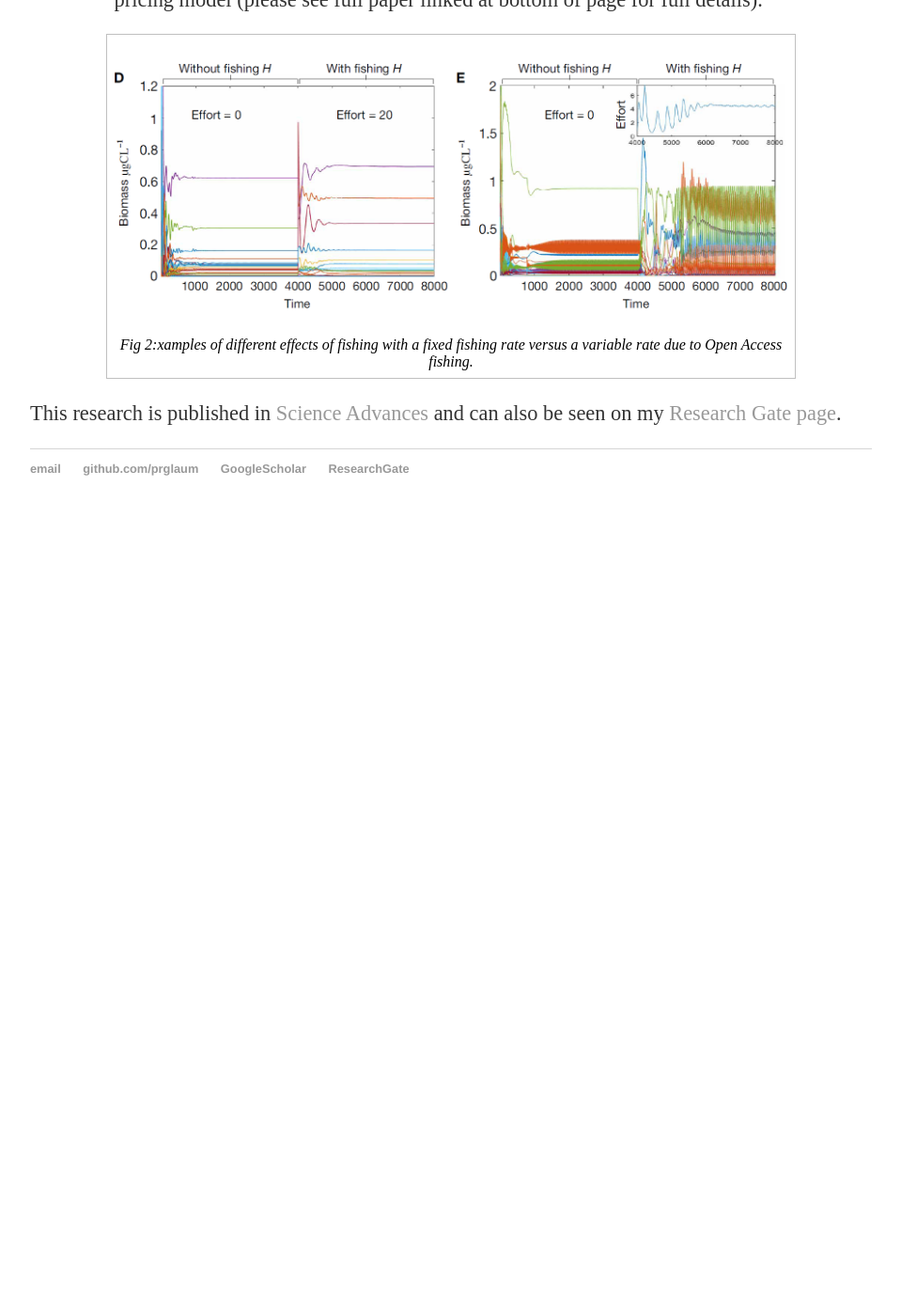
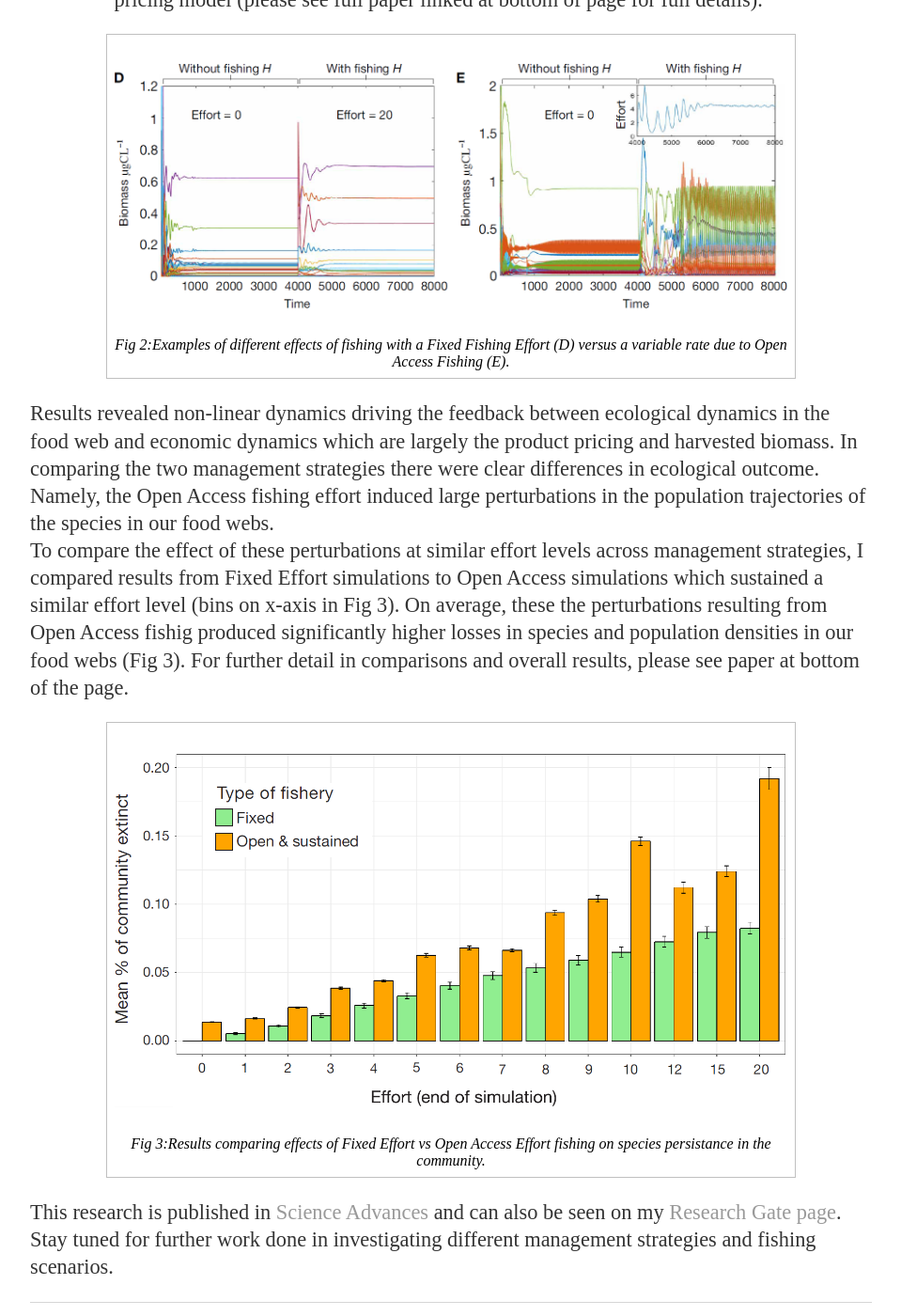
Before and after one commit to prglaum/prglaum.github.io, a Jekyll site: the page built from research/fisheries/index.html, in a window 1280 px wide and 1400 px high, scrolled down 2028 px. Shown: the whole window at 94% size, without its empty margins (160-1119 px from the left). Built offline with Jekyll 4.4.1, drawn with Linux system fonts in a browser that asks for light colours; before the commit the page ends 2594 px from its top, so only the background shows below that.

Commit message:
Update index.html

```diff
--- a/research/fisheries/index.html
+++ b/research/fisheries/index.html
@@ -7,13 +7,13 @@ title: Fisheries Economics
 </div><!-- /.blurb -->
 
 <img class="div60" src="{{site.url}}/docs/assets/images/yellowFinBlue.jpg" alt="yellowFin" >
-<p> Aquatic ecosystems are complex systems that connect species and populations through various ecological interactions. Therefore a single change
+<p>Aquatic ecosystems are complex systems that connect species and populations through various ecological interactions. Therefore a single change
    can reverberate out into the rest of the ecosystem. In the case of fisheries, researchers must take this into account to understand
    1) the indirect effects of fishing/harvesting on the rest of food web and 2) how these changes can return to effect the harvested species further.
    This is where networks come in as a useful modeling tool to capture the complex interconnectivity of aquatic food webs (Fig 1). We can represent
    interacting species as nodes and ecological connections (e.g., trophic interaction/feeding relationships) as network edges. Furthermore, by parameterizing
    our model with a powerful tool called the Allometric Trophic Network, we can produce biological informed metabolic parameters that give us flexiblity in
-	studying various unique aquatic fisheries and food webs.
+   studying various unique aquatic fisheries and food webs.
 </p>
 
 <figure class="div80">
@@ -21,7 +21,7 @@ title: Fisheries Economics
 	<figcaption>Fig 1:An example of a using networks to study the broader effects of fishing on the ecosystem/food web that houses any harvested species. We can see how fishing one species can have cascading effects that destabilize the food web and cause extinctions.</figcaption>
 </figure>
 
-<p> Our network framework also allows us to expand our consideration to the economic side of fisheries. We do this by making the extractive harvesting of fisheries a dynamic
+<p>Our network framework also allows us to expand our consideration to the economic side of fisheries. We do this by making the extractive harvesting of fisheries a dynamic
 	node in the network that dynamically responds to both available catch biomass and to fluctuating prices based on supply and demand in the market. Considering different
 	economic management conditions is particularly important as current management strategies have threatened the sustainability of numerous fisheries. We must understand
 	how different management strategies interact with food web ecology and support or impede sustainability.
@@ -38,7 +38,23 @@ title: Fisheries Economics
 
 <figure class="div80">
 	<p><img class=scaled src="{{site.url}}/docs/assets/images/fishTimeSeries.PNG" alt="fishedFoodWeb">
-	<figcaption>Fig 2:xamples of different effects of fishing with a fixed fishing rate versus a variable rate due to Open Access fishing.</figcaption>
+	<figcaption>Fig 2:Examples of different effects of fishing with a Fixed Fishing Effort (D) versus a variable rate due to Open Access Fishing (E).</figcaption>
+</figure>
+
+<p>Results revealed non-linear dynamics driving the feedback between ecological dynamics in the food web and economic dynamics which are largely the product pricing and harvested biomass.
+	In comparing the two management strategies there were clear differences in ecological outcome. Namely, the Open Access fishing effort induced large perturbations in
+	the population trajectories of the species in our food webs.
+	<br>To compare the effect of these perturbations at similar effort levels across management strategies,
+	I compared results from Fixed Effort simulations to Open Access simulations which sustained a similar effort level (bins on x-axis in Fig 3). On average, these
+	the perturbations resulting from Open Access fishig produced significantly higher losses in species and population densities in our food webs (Fig 3).
+	For further detail in comparisons and overall results, please see paper at bottom of the page.
+</p>
+
+<figure class="div80">
+	<p><img class=scaled src="{{site.url}}/docs/assets/images/fishBarGraph.PNG" alt="comparingManagement">
+	<figcaption>Fig 3:Results comparing effects of Fixed Effort vs Open Access Effort fishing on species persistance in the community.</figcaption>
 </figure>
 
 <p display="block" style="clear:right" style="clear:left"> This research is published in <a href="https://www.science.org/doi/10.1126/sciadv.aaz4891">Science Advances</a> and can also be seen on my <a href="https://www.researchgate.net/profile/Paul-Glaum">Research Gate page</a>.
+	<br> Stay tuned for further work done in investigating different management strategies and fishing scenarios.
+</p>
```
